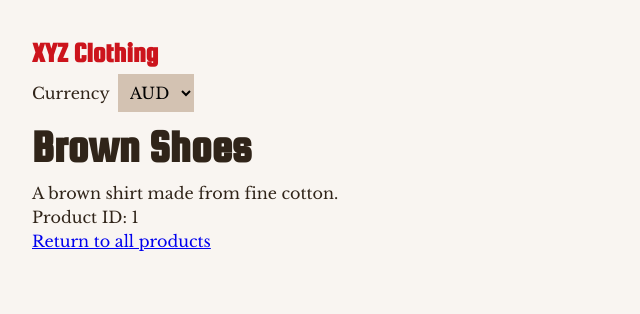
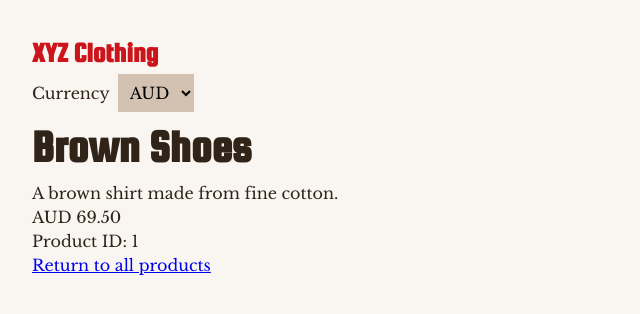
Before and after one commit to andrew-rayco/xyz-clothing, a React (Vite) app: page /products/1 in a window 1280 px wide. Shown: the top 314 px of the page, without its empty margins (0-640 px from the left). Built offline with nearby package versions, Linux system fonts and the light colour scheme.

Commit message:
Renders local price on SingleProduct

```diff
--- a/src/components/App.js
+++ b/src/components/App.js
@@ -37,6 +37,7 @@ class App extends Component {
                 <SingleProduct
                   productId={parseInt(match.params.id)}
                   allProducts={allProducts}
+                  userCurrency={selectedCurrency}
                 />
               )}
             />
--- a/src/components/ProductList.js
+++ b/src/components/ProductList.js
@@ -1,7 +1,8 @@
 import React from 'react'
 import PropTypes from 'prop-types'
+import { Link } from 'react-router-dom'
+
 import { calculateLocalPrice } from '../utils'
-import { Link } from 'react-router-dom'
 
 const ProductList = ({ allProducts, userCurrency, calculateLocalPrice }) => {
   return (
--- a/src/components/SingleProduct.js
+++ b/src/components/SingleProduct.js
@@ -2,13 +2,19 @@ import React from 'react'
 import PropTypes from 'prop-types'
 import { Link } from 'react-router-dom'
 
-const SingleProduct = ({ productId, allProducts }) => {
+import { calculateLocalPrice } from '../utils'
+
+const SingleProduct = ({ productId, allProducts, userCurrency }) => {
   const thisProduct = allProducts.find(prod => prod.id === productId)
-  const { id, name, description } = thisProduct
+  const { id, name, description, price } = thisProduct
   return (
     <div className="single-product">
       <h2>{name}</h2>
       <p>{description}</p>
+      <p>
+        <span>{userCurrency}</span>{' '}
+        {calculateLocalPrice(price.base, price.amount, userCurrency)}
+      </p>
       <p>Product ID: {id}</p>
       <Link to="/">Return to all products</Link>
     </div>
@@ -17,7 +23,8 @@ const SingleProduct = ({ productId, allProducts }) => {
 
 SingleProduct.propTypes = {
   productId: PropTypes.number.isRequired,
-  allProducts: PropTypes.array.isRequired
+  allProducts: PropTypes.array.isRequired,
+  userCurrency: PropTypes.string.isRequired
 }
 
 export default SingleProduct
```
Also changed, not shown: 2 other files (tests, documents, lock files or other folders).
